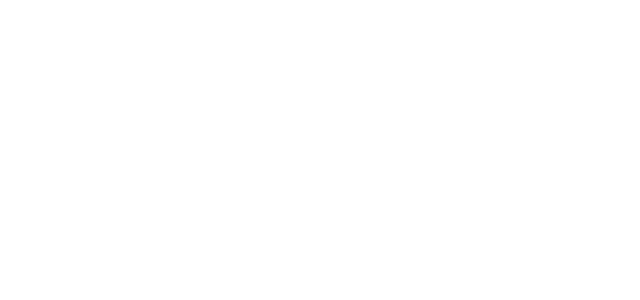
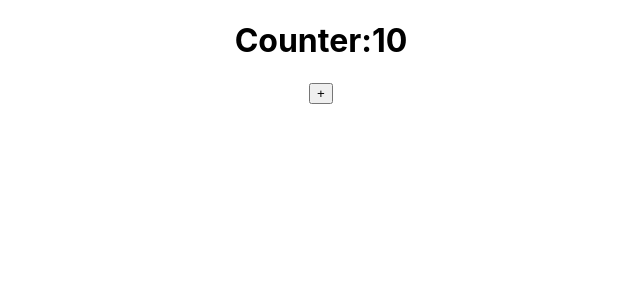
Before and after one commit to gauravrathod802/React1, a React (Create React App) app in the folder my-first-app/: page /prop-drilling2 in a window 1280 px wide. Before the commit this address had no page. Shown: the top 300 px of the page, without its empty margins (319-959 px from the left). Built offline with nearby package versions, Linux system fonts and the light colour scheme.

Commit message:
PropDrilling

```diff
--- a/my-first-app/src/App.jsx
+++ b/my-first-app/src/App.jsx
@@ -10,8 +10,19 @@
 import UseEffectTypeThree from './Components/31-10-UseEffectHook/UseEffectTypeThree';
 import UseEffectFour from './Components/1-11-UseEffectType4/UseEffectFour';
 import PropDrilling from './Components/2-11-Prop-Drilling/PropDrilling.jsx';
+import { useState } from 'react';
+import PropDrillingTwo from './Components/2-11-Prop-Drilling/PropDrillingTwo.jsx';
 
 function App() {
+    const[student, setData]=useState(["vikas","vinod","vishnu"])
+
+    // prop-drillingTwo fun passing
+    const [counter, setCounter] = useState(10);
+    function IncrementCounter() {
+        setCounter((prevValue) => prevValue + 1)
+    }
+
+
     return(
 
         <div className='App'>
@@ -24,7 +35,8 @@
                 <Route path='/use-effect2' element={<UseEffectTypeTwo />}/>
                 <Route path='/use-effect3' element={<UseEffectTypeThree/>}/>
                 <Route path='/use-effect4' element={<UseEffectFour/>}/>
-                <Route path='/prop-drilling' element={<PropDrilling/>}/>
+                <Route path='/prop-drilling' element={<PropDrilling data={student} myName="Gaurav"/>}/>
+                <Route path='/prop-drilling2' element={<PropDrillingTwo counter={counter} IncrementCounter={IncrementCounter}/>}/>
             </Routes>
 
         </div>
--- a/my-first-app/src/Components/2-11-Prop-Drilling/PropDrilling.jsx
+++ b/my-first-app/src/Components/2-11-Prop-Drilling/PropDrilling.jsx
@@ -1,4 +1,5 @@
-function PropDrilling(){
+function PropDrilling(data,myName){
+    console.log(data,myName,"Data from app to PropDrilling component")
     return(
         <div>
             Prop Drilling
--- /dev/null
+++ b/my-first-app/src/Components/2-11-Prop-Drilling/PropDrillingTwo.jsx
@@ -0,0 +1,9 @@
+function PropDrillingTwo({counter, IncrementCounter}) {
+    return (
+        <div>
+            <h1>Counter:{counter}</h1>
+            <button onClick={IncrementCounter}>+</button>
+        </div>
+    )
+}
+export default PropDrillingTwo;
```
